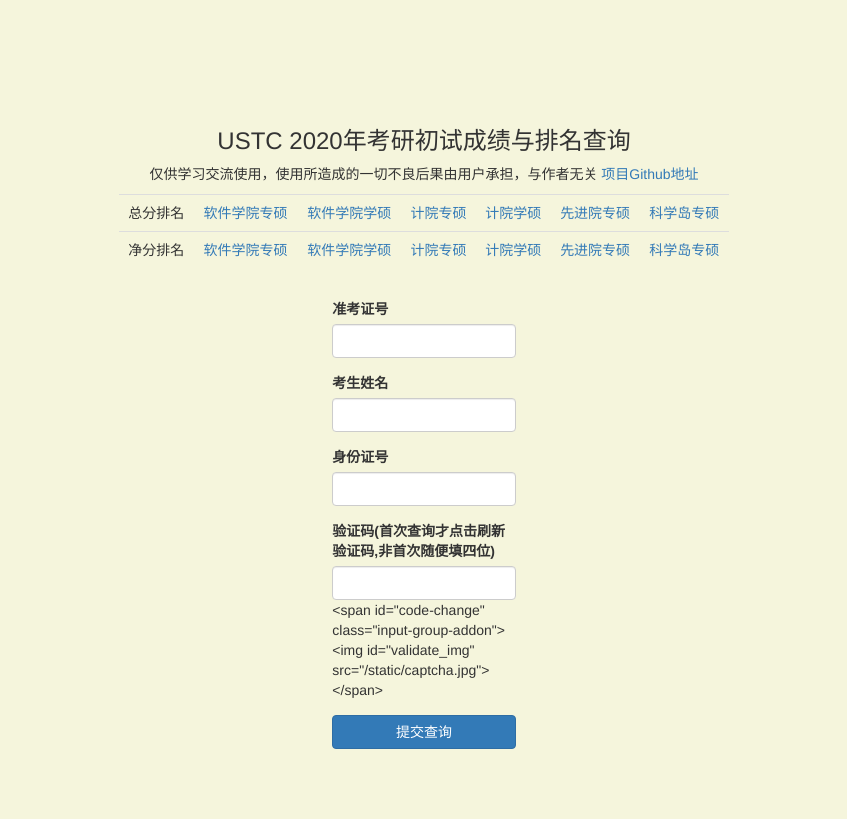
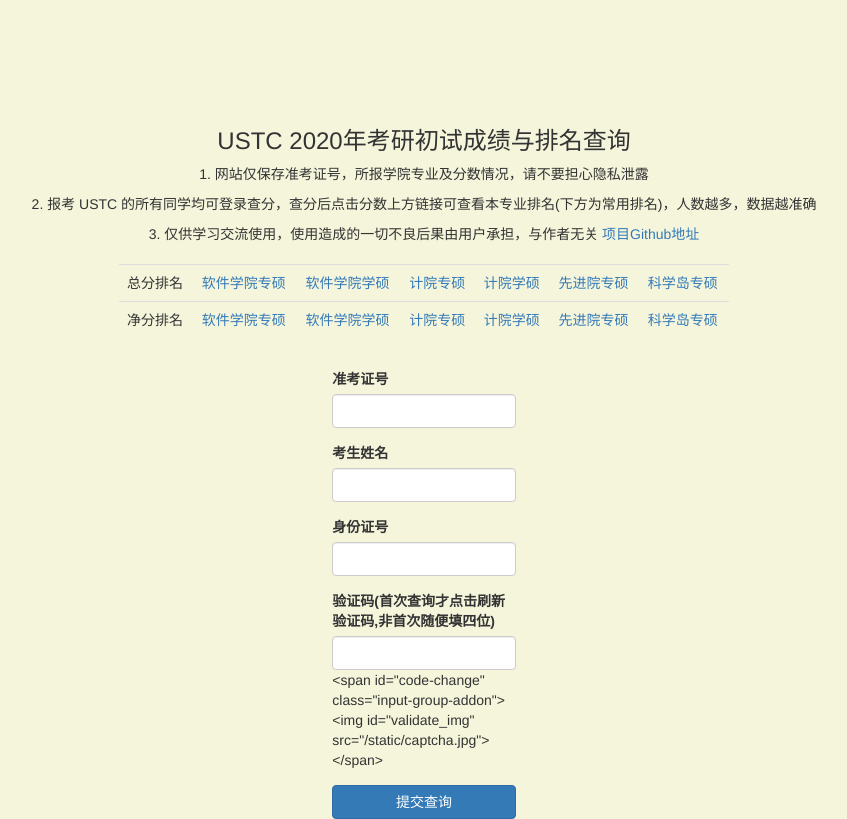
Before and after one commit to csflyer/USTCrank, a Flask app: page / in a window 1280 px wide. Shown: the whole page, without its empty margins (216-1063 px from the left). Before the commit the page ends 749 px from the top, so only its background shows below. Run offline with Flask 2, Linux system fonts and the light colour scheme; some libraries are stand-ins or nearby versions.

Commit message:
update ui and remark

```diff
--- a/app/templates/base.html
+++ b/app/templates/base.html
@@ -9,8 +9,13 @@
 {% block body %}
 <div id="head" style="text-align: center">
     <h3 style="text-align: center">USTC 2020年考研初试成绩与排名查询</h3>
-    <span>仅供学习交流使用，使用所造成的一切不良后果由用户承担，与作者无关
-    <a href="https://github.com/csflyer/USTCrank" target="_blank">项目Github地址</a></span></span>
+    <p>1. 网站仅保存准考证号，所报学院专业及分数情况，请不要担心隐私泄露</p>
+    <p>2. 报考 USTC 的所有同学均可登录查分，查分后点击分数上方链接可查看本专业排名(下方为常用排名)，人数越多，数据越准确</p>
+    <p>
+        <span>3. 仅供学习交流使用，使用造成的一切不良后果由用户承担，与作者无关
+        <a href="https://github.com/csflyer/USTCrank" target="_blank">项目Github地址</a></span></span>
+    </p>
+</div>
 <div class="col-md-6 col-md-offset-3">
     <table class="table" style="margin-top: 10px">
         <tr>
```
Also changed, not shown: app/templates/score.html (+4 -4 lines).
